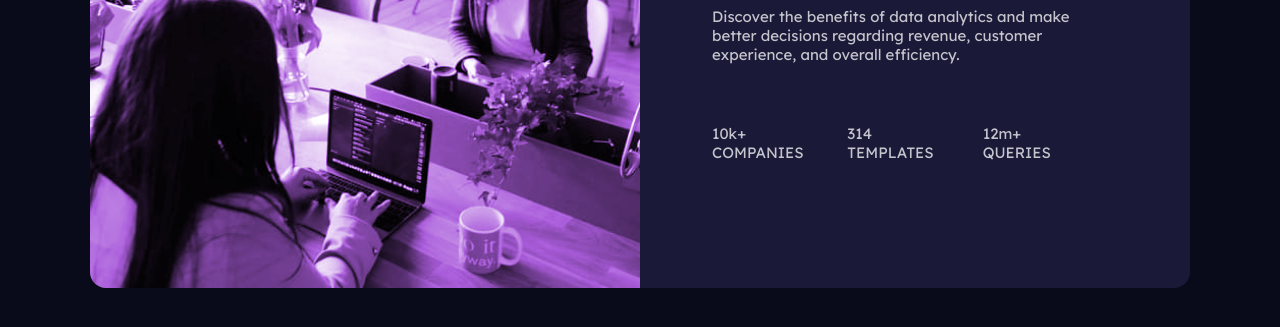
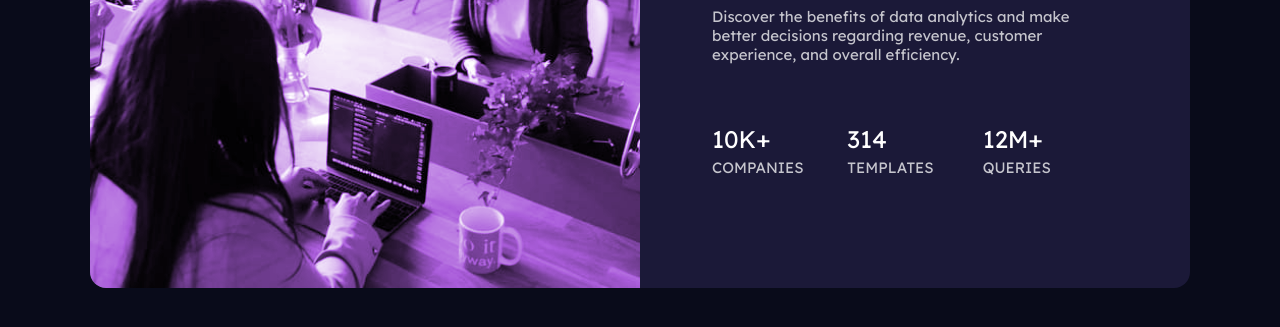
Before and after one commit to wozdog/stats-preview-card, a website built with Vite: page index.html in a window 1280 px wide. Shown: the part 339-666 px from the top of the page. Built offline with nearby package versions, Linux system fonts and the light colour scheme.

Commit message:
fixing stats display

```diff
--- a/index.html
+++ b/index.html
@@ -29,9 +29,9 @@
           regarding revenue, customer experience, and overall efficiency.
         </p>
         <ul class="stats | split">
-          <li>10k+<span>companies</span></li>
-          <li>314<span>templates</span></li>
-          <li>12m+<span>queries</span></li>
+          <li><span>10k+</span>companies</li>
+          <li><span>314</span>templates</li>
+          <li><span>12m+</span>queries</li>
         </ul>
       </div>
     </div>
--- a/sass/style.scss
+++ b/sass/style.scss
@@ -98,8 +98,11 @@ h1 {
 .stats {
   --flow-spacer: 3.8rem;
   list-style: none;
+  text-transform: uppercase;
   span {
+    font-size: 1.5rem;
     display: block;
-    text-transform: uppercase;
+    color: var(--clr-neutral-400);
+    margin-bottom: 0.25rem;
   }
 }
```
